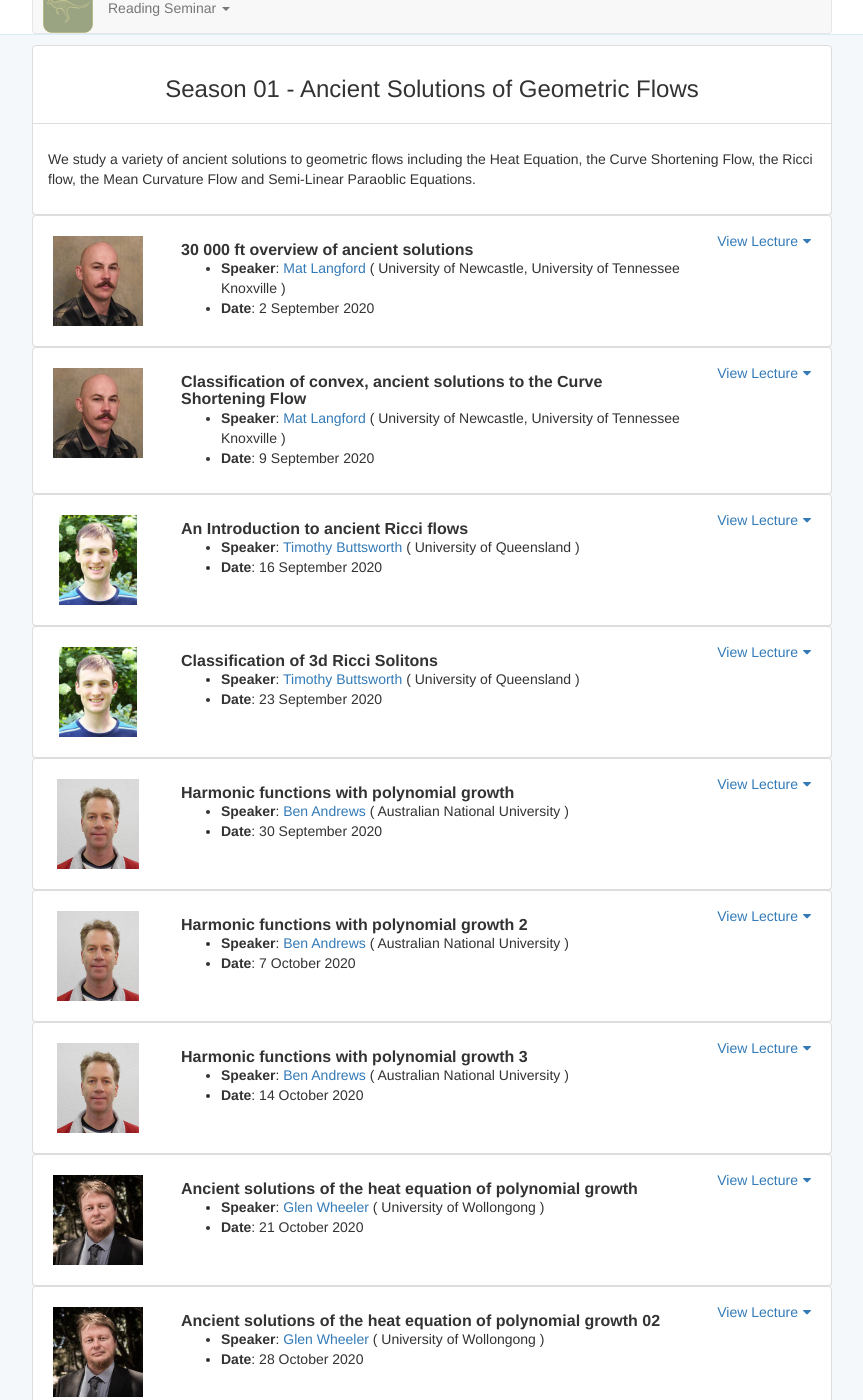
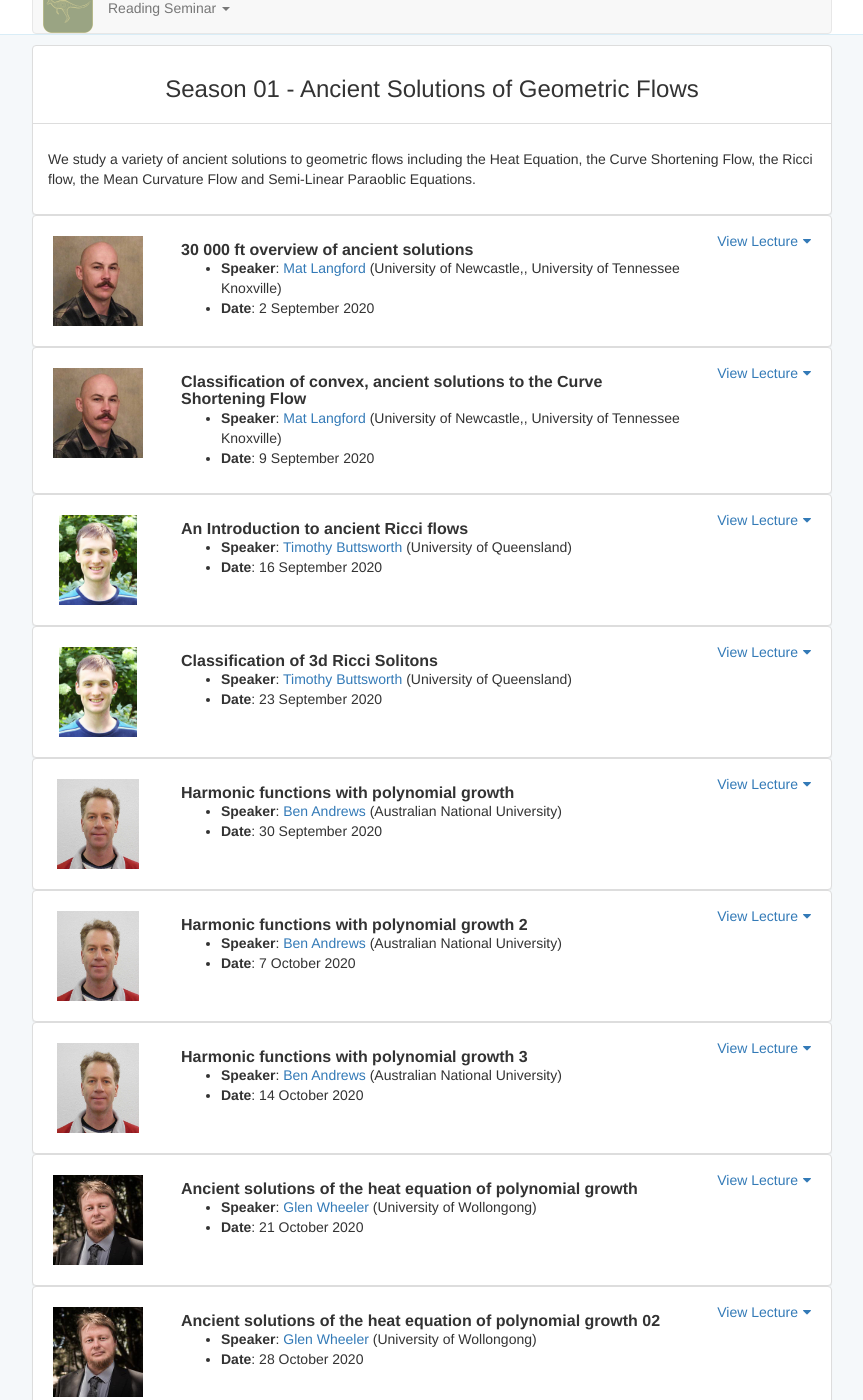
Before and after one commit to oz-geom-pde/oz-geom-pde.github.io, a Jekyll site: the page built from season01/index.html, in a window 1280 px wide and 1400 px high, scrolled down 229 px. Shown: the whole window, without its empty margins (208-1071 px from the left). Built offline with Jekyll 4.4.1, drawn with Linux system fonts in a browser that asks for light colours.

Commit message:
Improved display of speaker institutions (especially multiple).

```diff
--- a/_includes/geompde/season.html
+++ b/_includes/geompde/season.html
@@ -32,9 +32,7 @@
 	  </h1>
 	  <ul>
 	    <li><strong>Speaker</strong>: <a href="{{ post.speaker-url }}">{{ post.speaker }}</a>
-	      ({% for inst in post.speaker-inst %}
-	      {{ inst }}
-	      {% endfor %})
+	      ({% for inst in post.speaker-inst %}{{ inst }}{% if forloop.last != true %},&nbsp;{% endif %}{% endfor %})
 	    </li>
 	    <li>
 	      <strong>Date</strong>: {{ post.date | date: "%-d %B %Y" }}
```
